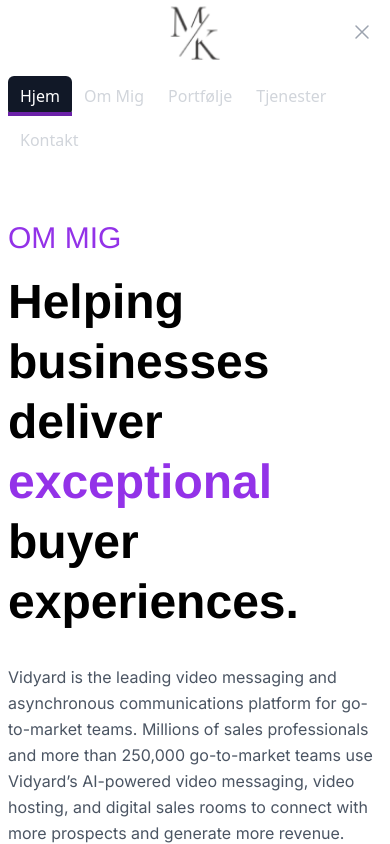
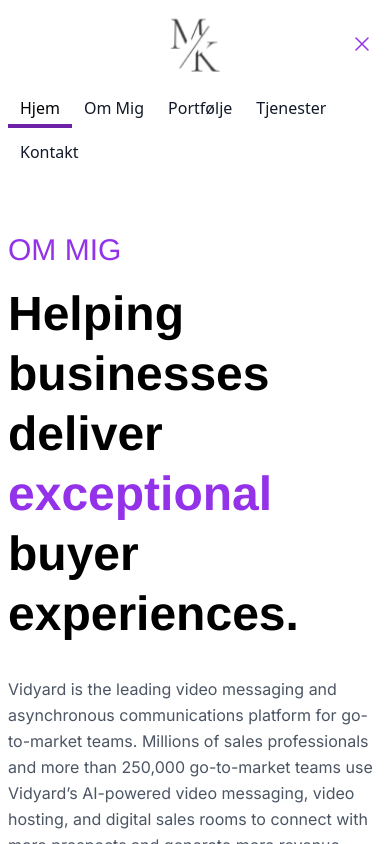
Before and after one commit to Bnop1146/event_manager_website, a React (Create React App) app: page / in a window 390 px wide. Both pictures are taken after a click on the button "Open main menu". Shown: the top 844 px of the page. Built offline with nearby package versions, Linux system fonts and the light colour scheme.

Commit message:
Updates to the Navbar, bruger icon fixed, and mobile menu layout done

```diff
--- a/src/Components/HeroBanner.js
+++ /dev/null
@@ -1,19 +0,0 @@
-function HeroBanner() {
-
-  return (
-    <div>
-      <div className="flex ...">
-        <div className="w-1/2 ... ">w-1/2</div>
-        <div className="w-1/2 ... ">w-1/2</div>
-      </div>
-      <div className="flex ...">
-        <div className="w-1/2 ... ">w-1/2</div>
-        <div className="w-1/2 ... ">w-1/2</div>
-      </div>
-    </div>
-
-  );
-}
-
-
-export default HeroBanner;
--- a/src/Components/Navbar.js
+++ b/src/Components/Navbar.jsx
@@ -24,7 +24,7 @@ function Navbar() {
 
   return (
     <Disclosure as="nav" className="bg-white-800">
-      <div className="mx-auto max-w-7xl px-2 sm:px-6 lg:px-1">
+      <div className="mx-auto max-w-7xl px-2 sm:px-6 lg:px-1 pt-3">
         <div className="relative flex items-center justify-between h-16">
 
           {/* Logo */}
@@ -36,7 +36,7 @@ function Navbar() {
 
           {/* Mobile Menu Button */}
           <div className="absolute inset-y-0 right-0 flex items-center sm:hidden">
-            <DisclosureButton className="group relative inline-flex items-center justify-center rounded-md p-2 text-gray-400 hover:bg-gray-700 hover:text-white focus:outline-none focus:ring-2 focus:ring-inset focus:ring-white">
+            <DisclosureButton className="group relative inline-flex items-center justify-center rounded-md p-2 text-regal-purple hover:bg-regal-purple hover:text-white focus:outline-none focus:ring-2 focus:ring-inset focus:ring-white">
               <span className="absolute -inset-0.5" />
               <span className="sr-only">Open main menu</span>
               <Bars3Icon aria-hidden="true" className="block h-6 w-6 group-data-[open]:hidden" />
@@ -58,7 +58,7 @@ function Navbar() {
                     activeLink === item.href
                       ? 'text-regal-purple'
                       : 'text-black hover:text-regal-purple',
-                    'relative px-3 py-2 text-sm font-medium transition-all duration-300',
+                    'relative px-3 py-2 text-sm font-bold transition-all duration-300',
                   )}
                 >
                   {item.name}
@@ -90,8 +90,8 @@ function Navbar() {
               className={classNames(
                 'underline-active', // Apply the hover effect class
                 activeLink === item.href
-                  ? 'bg-gray-900 text-white'
-                  : 'text-gray-300 hover:bg-gray-700 hover:text-white',
+                  ? ''
+                  : 'text-gray-900 hover:bg-regal-purple hover:text-white',
                 'block rounded-md px-3 py-2 text-base font-medium',
               )}
             >
```
